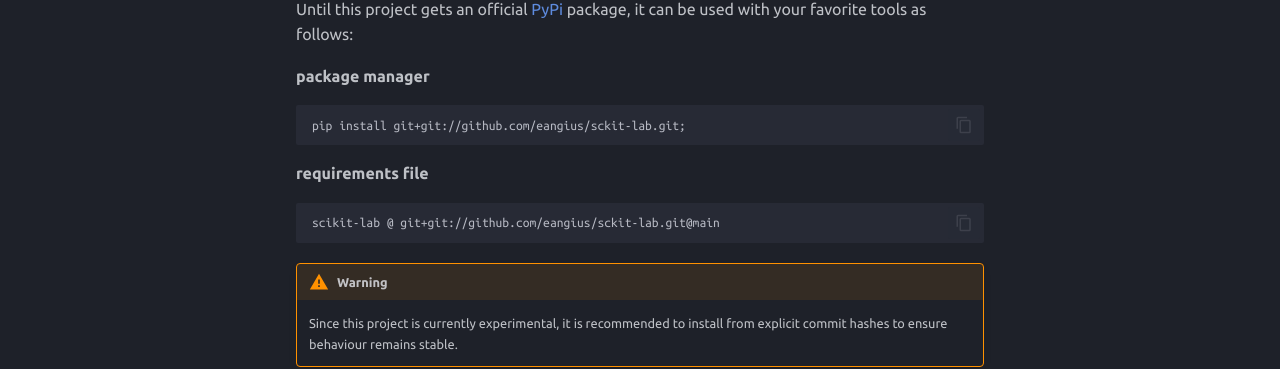
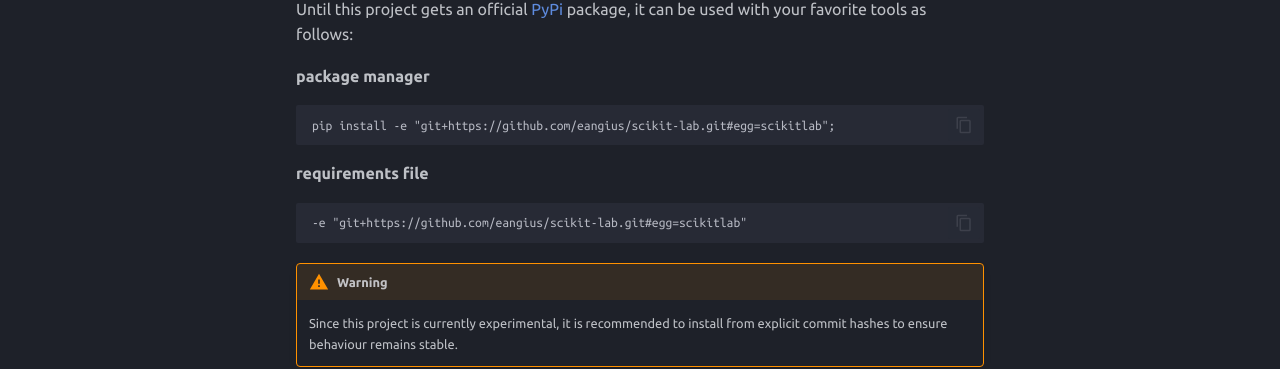
Before and after one commit to eangius/scikit-lab, an MkDocs documentation site: the page built from docs/index.md, in a window 1280 px wide and 1245 px high. Shown: the part 717-1086 px from the top of the window. Built offline with MkDocs 1.6.1 and Material for MkDocs 9.7.7, drawn with Linux system fonts in a browser that asks for light colours; comment, search, counter and statistics services are not loaded.

Commit message:
Correct how to pip install from repo.

````diff
--- a/docs/index.md
+++ b/docs/index.md
@@ -22,12 +22,12 @@ it can be used with your favorite tools as follows:
 
 **package manager**
 ```shell
-pip install git+git://github.com/eangius/sckit-lab.git;
+pip install -e "git+https://github.com/eangius/scikit-lab.git#egg=scikitlab";
 ```
 
 **requirements file**
 ```requirements.txt
-scikit-lab @ git+git://github.com/eangius/sckit-lab.git@main
+-e "git+https://github.com/eangius/scikit-lab.git#egg=scikitlab"
 ```
 
 !!! Warning
````
